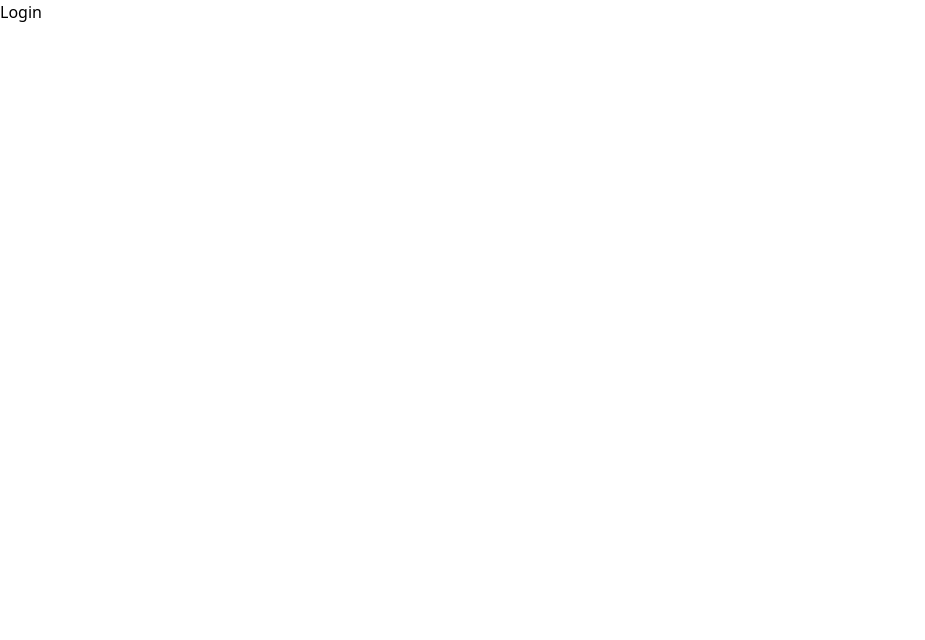
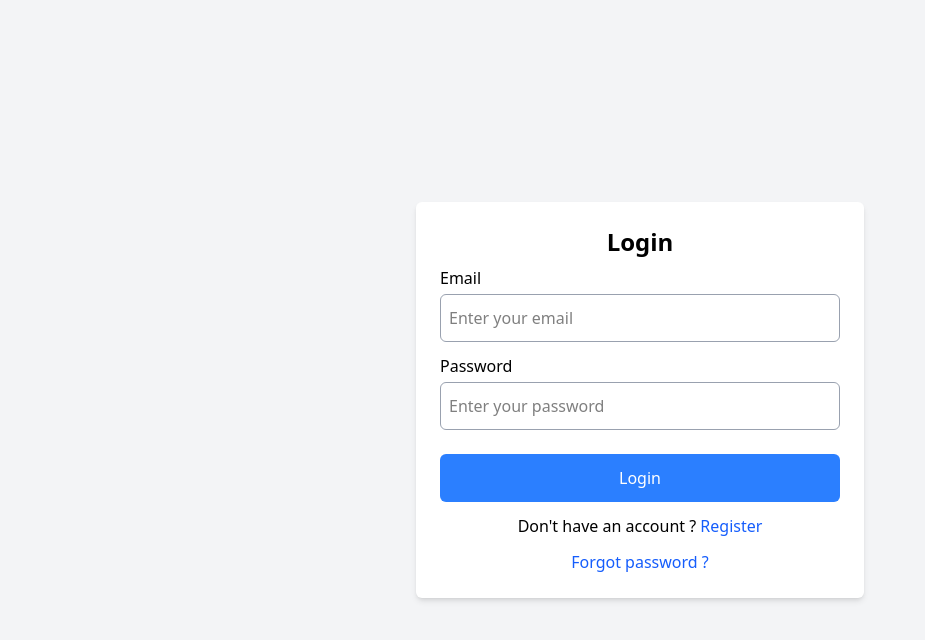
Before and after one commit to Aghakarim-23/blog-app-frontend, a Next.js app: page /login in a window 1280 px wide. Shown: the top 640 px of the page, without its empty margins (0-925 px from the left). Built offline with nearby package versions, Linux system fonts and the light colour scheme.

Commit message:
Add login page

```diff
--- a/src/pages/login.jsx
+++ b/src/pages/login.jsx
@@ -1,6 +1,45 @@
+import Link from "next/link"
+
 export default function Login() {
   return (
-    <div>Login</div>
+     <div className="min-h-screen flex justify-center items-center px-4 bg-gray-100">
+
+      <div className="bg-white max-w-md w-full p-6 rounded-md shadow-md">
+
+        <h2 className="text-center text-2xl font-bold mb-2">Login</h2>
+
+        <form className="flex flex-col gap-3  rounded-md">
+
+          <div>
+            <label htmlFor="email" className="block mb-1">Email</label>
+            <input type="email" name="email" id="email" placeholder="Enter your email" className="pl-2 rounded-md h-12 border border-gray-400 w-full "/>
+          </div>
+
+          <div>
+            <label htmlFor="password" className="block mb-1">Password</label>
+            <input type="password" name="password" id="password" placeholder="Enter your password" className="pl-2 rounded-md h-12 border border-gray-400 w-full "/>
+          </div>
+
+          <div className="my-3">
+            <button className="w-full rounded-md bg-blue-500 hover:bg-blue-600 transition active:bg-blue-700 h-12 text-white cursor-pointer">Login</button>
+          </div>
+
+        </form>
+
+
+
+        <div className="text-center">
+          <span>Don't have an account ?</span>
+          <Link href={"/register"} className="text-blue-600 hover:underline"> Register</Link>
+        </div>
+
+        <div className="text-center mt-3">
+          <Link href={"/forgot-password"} className="text-blue-600 hover:underline"> Forgot password ?</Link>
+        </div>
+
+      </div>
+
+    </div>
   )
 }
 
```
